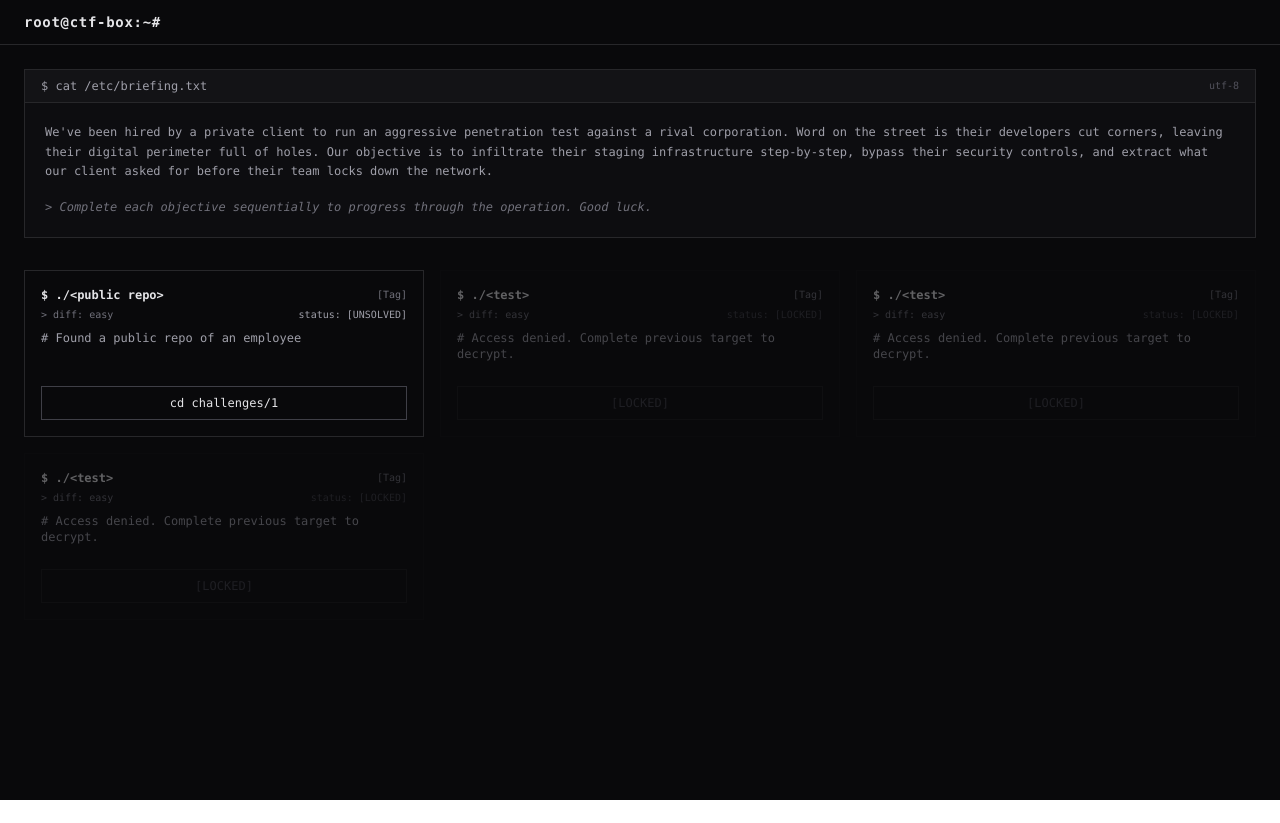
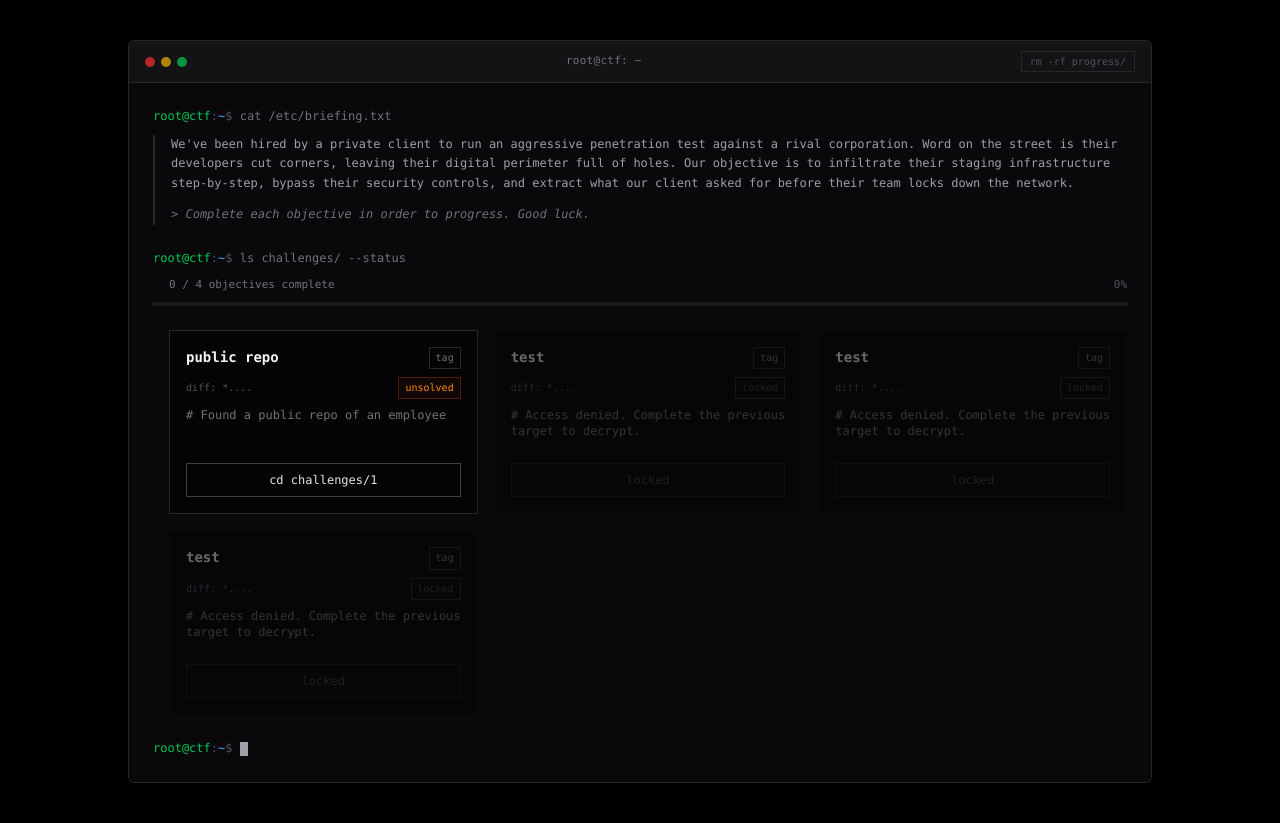
Before and after one commit to heshanthenura/ctf-box, a Next.js app in the folder platform/: page / in a window 1280 px wide. Before the commit the page ends 800 px from the top, so only its background shows below. Built offline with nearby package versions, Linux system fonts and the light colour scheme.

Commit message:
chore: change UI

```diff
--- a/platform/app/(pages)/challenges/[id]/page.tsx
+++ b/platform/app/(pages)/challenges/[id]/page.tsx
@@ -61,26 +61,30 @@ export default function ChallengePage() {
 
   if (!challenge) {
     return (
-      <div className="bg-zinc-950 text-zinc-100 min-h-screen w-full flex flex-col items-center font-mono overflow-x-hidden selection:bg-zinc-100 selection:text-zinc-950">
-        <nav className="border-b border-zinc-800 bg-zinc-950 w-full flex flex-col items-center py-3">
-          <div className="max-w-7xl w-full flex items-center justify-between px-6">
-            <h1 className="text-sm font-semibold tracking-wider text-zinc-200">
-              root@ctf-box:~#
-            </h1>
-
+      <div className="bg-black text-zinc-100 min-h-screen w-full overflow-x-hidden flex flex-col items-center font-mono selection:bg-zinc-100 selection:text-zinc-950 py-6 px-3 md:py-10">
+        <div className="max-w-5xl w-full border border-zinc-800 rounded-md bg-zinc-950 shadow-[0_0_40px_rgba(0,0,0,0.6)] overflow-hidden flex flex-col">
+          <div className="shrink-0 border-b border-zinc-800 bg-zinc-900/70 px-4 py-2.5 flex items-center gap-2">
+            <div className="flex items-center gap-1.5">
+              <span className="w-2.5 h-2.5 rounded-full bg-red-500/70" />
+              <span className="w-2.5 h-2.5 rounded-full bg-yellow-500/70" />
+              <span className="w-2.5 h-2.5 rounded-full bg-green-500/70" />
+            </div>
+            <span className="flex-1 text-center text-[11px] text-zinc-500 tracking-wide truncate px-2">
+              root@ctf: ~
+            </span>
             <Link
               href="/"
-              className="text-xs border border-zinc-700 text-zinc-200 hover:bg-zinc-900 py-1 px-3 transition-colors"
+              className="text-[10px] text-zinc-600 hover:text-zinc-200 border border-zinc-800 hover:border-zinc-600 px-2 py-0.5 transition-colors shrink-0"
             >
               cd ..
             </Link>
           </div>
-        </nav>
 
-        <div className="max-w-7xl w-full flex flex-col items-center flex-1 p-6 justify-center">
-          <p className="text-xs text-red-400">
-            Error: Challenge not found or connection lost.
+          <div className="p-4 md:p-6 text-xs min-w-0">
+            <p className="text-red-400">
+              &gt; Error: Challenge not found or connection lost.
             </p>
+          </div>
         </div>
       </div>
     );
@@ -91,37 +95,41 @@ export default function ChallengePage() {
 
   if (!isUnlocked) {
     return (
-      <div className="bg-zinc-950 text-zinc-100 min-h-screen w-full flex flex-col items-center font-mono overflow-x-hidden selection:bg-zinc-100 selection:text-zinc-950">
-        <nav className="border-b border-zinc-800 bg-zinc-950 w-full flex flex-col items-center py-3">
-          <div className="max-w-7xl w-full flex items-center justify-between px-6">
-            <h1 className="text-sm font-semibold tracking-wider text-zinc-200">
-              root@ctf-box:~/challenges/{challenge.id}#
-            </h1>
-
+      <div className="bg-black text-zinc-100 min-h-screen w-full overflow-x-hidden flex flex-col items-center font-mono selection:bg-zinc-100 selection:text-zinc-950 py-6 px-3 md:py-10">
+        <div className="max-w-5xl w-full border border-zinc-800 rounded-md bg-zinc-950 shadow-[0_0_40px_rgba(0,0,0,0.6)] overflow-hidden flex flex-col">
+          <div className="shrink-0 border-b border-zinc-800 bg-zinc-900/70 px-4 py-2.5 flex items-center gap-2">
+            <div className="flex items-center gap-1.5">
+              <span className="w-2.5 h-2.5 rounded-full bg-red-500/70" />
+              <span className="w-2.5 h-2.5 rounded-full bg-yellow-500/70" />
+              <span className="w-2.5 h-2.5 rounded-full bg-green-500/70" />
+            </div>
+            <span className="flex-1 text-center text-[11px] text-zinc-500 tracking-wide truncate px-2">
+              root@ctf: ~/challenges/{challenge.id}
+            </span>
             <Link
               href="/"
-              className="text-xs border border-zinc-700 text-zinc-200 hover:bg-zinc-900 py-1 px-3 transition-colors"
+              className="text-[10px] text-zinc-600 hover:text-zinc-200 border border-zinc-800 hover:border-zinc-600 px-2 py-0.5 transition-colors shrink-0"
             >
               cd ..
             </Link>
           </div>
-        </nav>
 
-        <div className="max-w-7xl w-full flex flex-col items-center flex-1 p-6 justify-center">
-          <div className="border border-zinc-800 bg-zinc-950 p-6 max-w-md w-full flex flex-col items-center gap-4 text-center">
-            <p className="text-xs text-zinc-500">[ACCESS_DENIED]</p>
+          <div className="p-4 md:p-6 text-xs min-w-0 flex flex-col items-center justify-center">
+            <div className="border border-zinc-800 bg-black/60 p-6 max-w-md w-full flex flex-col items-center gap-4 text-center">
+              <p className="text-zinc-500">[ACCESS_DENIED]</p>
 
-            <p className="text-xs text-zinc-400">
+              <p className="text-zinc-400">
                 Error: Previous stage must be completed before accessing this
                 sector.
               </p>
 
               <Link
                 href="/"
-              className="text-xs border border-zinc-700 text-zinc-200 hover:bg-zinc-900 py-2 px-4 transition-colors mt-2"
+                className="border border-zinc-700 text-zinc-200 hover:bg-zinc-900 py-2 px-4 transition-colors mt-2"
               >
                 cd ..
               </Link>
+            </div>
           </div>
         </div>
       </div>
@@ -158,25 +166,28 @@ export default function ChallengePage() {
   };
 
   return (
-    <div className="bg-zinc-950 text-zinc-100 min-h-screen w-full flex flex-col items-center font-mono overflow-x-hidden selection:bg-zinc-100 selection:text-zinc-950">
-      <nav className="border-b border-zinc-800 bg-zinc-950 w-full flex flex-col items-center py-3">
-        <div className="max-w-7xl w-full flex items-center justify-between px-6">
-          <h1 className="text-sm font-semibold tracking-wider text-zinc-200">
-            root@ctf-box:~/challenges/{challenge.id}#
-          </h1>
-
+    <div className="bg-black text-zinc-100 min-h-screen w-full overflow-x-hidden flex flex-col items-center font-mono selection:bg-zinc-100 selection:text-zinc-950 py-6 px-3 md:py-10">
+      <div className="max-w-5xl w-full border border-zinc-800 rounded-md bg-zinc-950 shadow-[0_0_40px_rgba(0,0,0,0.6)] overflow-hidden flex flex-col">
+        <div className="shrink-0 border-b border-zinc-800 bg-zinc-900/70 px-4 py-2.5 flex items-center gap-2">
+          <div className="flex items-center gap-1.5">
+            <span className="w-2.5 h-2.5 rounded-full bg-red-500/70" />
+            <span className="w-2.5 h-2.5 rounded-full bg-yellow-500/70" />
+            <span className="w-2.5 h-2.5 rounded-full bg-green-500/70" />
+          </div>
+          <span className="flex-1 text-center text-[11px] text-zinc-500 tracking-wide truncate px-2">
+            root@ctf: ~/challenges/{challenge.id}
+          </span>
           <Link
             href="/"
-            className="text-xs border border-zinc-700 text-zinc-200 hover:bg-zinc-900 py-1 px-3 transition-colors"
+            className="text-[10px] text-zinc-600 hover:text-zinc-200 border border-zinc-800 hover:border-zinc-600 px-2 py-0.5 transition-colors shrink-0"
           >
             cd ..
           </Link>
         </div>
-      </nav>
 
-      <div className="max-w-7xl w-full flex flex-col items-center flex-1 p-6">
+        <div className="p-4 md:p-6 text-xs min-w-0">
           <div
-          className={`border bg-zinc-950 p-6 max-w-2xl w-full flex flex-col gap-4 relative min-w-0 ${
+            className={`border bg-black/60 p-6 max-w-2xl w-full flex flex-col gap-4 relative min-w-0 mx-auto ${
               challenge.completed
                 ? "border-zinc-300 shadow-[0_0_15px_rgba(255,255,255,0.05)]"
                 : "border-zinc-800"
@@ -283,5 +294,6 @@ export default function ChallengePage() {
         </div>
       </div>
       </div>
+    </div>
   );
 }
--- a/platform/app/context/ChallengesProvider.tsx
+++ b/platform/app/context/ChallengesProvider.tsx
@@ -14,6 +14,7 @@ import {
 interface ChallengesContextType {
   challenges: ChallengeType[];
   completeChallenge: (id: number) => void;
+  resetProgress: () => void;
   isLoaded: boolean;
 }
 
@@ -69,11 +70,21 @@ export function ChallengesProvider({ children }: { children: ReactNode }) {
     );
   };
 
+  const resetProgress = () => {
+    try {
+      localStorage.clear();
+    } catch (error) {
+      console.error("Failed to clear localStorage:", error);
+    }
+    setChallenges(initialChallenges);
+  };
+
   return (
     <ChallengesContext.Provider
       value={{
         challenges,
         completeChallenge,
+        resetProgress,
         isLoaded,
       }}
     >
--- a/platform/app/globals.css
+++ b/platform/app/globals.css
@@ -5,4 +5,21 @@ body {
     margin: 0;
     padding: 0;
     box-sizing: border-box;
+    overflow-x: hidden;
+    max-width: 100vw;
 }
+
+@keyframes blink {
+    0%,
+    49% {
+        opacity: 1;
+    }
+    50%,
+    100% {
+        opacity: 0;
+    }
+}
+
+.cursor-blink {
+    animation: blink 1s step-end infinite;
+}
--- a/platform/app/page.tsx
+++ b/platform/app/page.tsx
@@ -4,26 +4,61 @@ import Link from "next/link";
 import { useChallenges } from "@/app/context/ChallengesProvider";
 import { ChallengeType } from "@/app/libs/challenges";
 
+const DIFFICULTY_STARS: Record<string, number> = {
+  EASY: 1,
+  MEDIUM: 3,
+  HARD: 4,
+  INSANE: 5,
+};
+
+function difficultyStars(difficulty: string) {
+  const filled = DIFFICULTY_STARS[difficulty.toUpperCase()] ?? 1;
+  return "*".repeat(filled) + ".".repeat(5 - filled);
+}
+
 export default function Home() {
-  const { challenges } = useChallenges();
+  const { challenges, resetProgress } = useChallenges();
+  const completedCount = challenges.filter((c) => c.completed).length;
+
+  const handleReset = () => {
+    if (
+      window.confirm(
+        "Reset all progress? This clears local storage and cannot be undone.",
+      )
+    ) {
+      resetProgress();
+    }
+  };
 
   return (
-    <div className="bg-zinc-950 text-zinc-100 min-h-screen w-dvw flex flex-col items-center font-mono selection:bg-zinc-100 selection:text-zinc-950">
-      <nav className="border-b border-zinc-800 bg-zinc-950 w-full flex flex-col items-center py-3">
-        <div className="max-w-7xl w-full flex items-center px-6">
-          <h1 className="text-sm font-semibold tracking-wider text-zinc-200">
-            root@ctf-box:~#
-          </h1>
+    <div className="bg-black text-zinc-100 min-h-screen w-full overflow-x-hidden flex flex-col items-center font-mono selection:bg-zinc-100 selection:text-zinc-950 py-6 px-3 md:py-10">
+      <div className="max-w-5xl w-full border border-zinc-800 rounded-md bg-zinc-950 shadow-[0_0_40px_rgba(0,0,0,0.6)] overflow-hidden flex flex-col">
+        <div className="shrink-0 border-b border-zinc-800 bg-zinc-900/70 px-4 py-2.5 flex items-center gap-2">
+          <div className="flex items-center gap-1.5">
+            <span className="w-2.5 h-2.5 rounded-full bg-red-500/70" />
+            <span className="w-2.5 h-2.5 rounded-full bg-yellow-500/70" />
+            <span className="w-2.5 h-2.5 rounded-full bg-green-500/70" />
           </div>
-      </nav>
-      <div className="max-w-7xl w-full flex flex-col items-center flex-1 p-6">
-        <div className="w-full border border-zinc-800 bg-zinc-900/30 mb-8 text-xs">
-          <div className="border-b border-zinc-800 bg-zinc-900/60 px-4 py-2 flex items-center justify-between text-zinc-400">
-            <span>$ cat /etc/briefing.txt</span>
-            <span className="text-[10px] text-zinc-600">utf-8</span>
+          <span className="flex-1 text-center text-[11px] text-zinc-500 tracking-wide truncate px-2">
+            root@ctf: ~
+          </span>
+          <button
+            onClick={handleReset}
+            className="text-[10px] text-zinc-600 hover:text-red-400 border border-zinc-800 hover:border-red-900/60 px-2 py-0.5 transition-colors shrink-0"
+          >
+            rm -rf progress/
+          </button>
         </div>
-          <div className="p-5 space-y-3 leading-relaxed text-zinc-300">
-            <p className="text-zinc-400">
+
+        <div className="p-4 md:p-6 text-xs leading-relaxed min-w-0">
+          <p className="text-zinc-500">
+            <span className="text-green-500">root@ctf</span>
+            <span className="text-zinc-600">:</span>
+            <span className="text-blue-400">~</span>
+            <span className="text-zinc-600">$</span> cat /etc/briefing.txt
+          </p>
+          <div className="mt-2 mb-6 pl-0 space-y-3 text-zinc-400 border-l-2 border-zinc-800 pl-4">
+            <p>
               We&apos;ve been hired by a private client to run an aggressive
               penetration test against a rival corporation. Word on the street
               is their developers cut corners, leaving their digital perimeter
@@ -32,21 +67,43 @@ export default function Home() {
               extract what our client asked for before their team locks down the
               network.
             </p>
-            <p className="text-zinc-500 italic pt-1">
-              &gt; Complete each objective sequentially to progress through the
-              operation. Good luck.
+            <p className="text-zinc-500 italic">
+              &gt; Complete each objective in order to progress. Good luck.
             </p>
           </div>
+
+          <p className="text-zinc-500">
+            <span className="text-green-500">root@ctf</span>
+            <span className="text-zinc-600">:</span>
+            <span className="text-blue-400">~</span>
+            <span className="text-zinc-600">$</span> ls challenges/ --status
+          </p>
+          <div className="mt-2 mb-2 pl-4 flex items-center justify-between text-[11px] text-zinc-500">
+            <span>
+              {completedCount} / {challenges.length} objectives complete
+            </span>
+            <span className="text-zinc-600">
+              {Math.round((completedCount / challenges.length) * 100)}%
+            </span>
+          </div>
+          <div className="mb-6 pl-4 w-full h-1 bg-zinc-900">
+            <div
+              className="h-full bg-green-500/80 transition-all"
+              style={{
+                width: `${(completedCount / challenges.length) * 100}%`,
+              }}
+            />
           </div>
 
-        <div className="w-full grid grid-cols-1 md:grid-cols-3 gap-4">
+          <div className="pl-4 w-full grid grid-cols-1 md:grid-cols-3 gap-4 min-w-0">
             {challenges.map((challenge: ChallengeType, index: number) => {
-            const isUnlocked = index === 0 || challenges[index - 1].completed;
+              const isUnlocked =
+                index === 0 || challenges[index - 1].completed;
 
               return (
                 <div
                   key={challenge.id}
-                className={`border bg-zinc-950 p-4 flex flex-col justify-between gap-4 overflow-hidden relative group transition-colors ${
+                  className={`border bg-black/60 p-4 flex flex-col justify-between gap-4 overflow-hidden relative group transition-colors min-w-0 ${
                     !isUnlocked
                       ? "border-zinc-900/40 opacity-40"
                       : challenge.completed
@@ -55,38 +112,39 @@ export default function Home() {
                   }`}
                 >
                   <div className="min-w-0">
-                  <div className="flex items-start justify-between gap-2 mb-1">
-                    <h1 className="text-xs font-bold text-zinc-200 truncate">
-                      $ ./&lt;{challenge.title.toLowerCase()}&gt;
+                    <div className="flex items-start justify-between gap-2 mb-2">
+                      <h1 className="text-sm font-semibold text-zinc-100 truncate">
+                        {challenge.title.toLowerCase()}
                       </h1>
-                    <span className="text-[10px] text-zinc-500 shrink-0">
-                      [{challenge.tag}]
+                      <span className="text-[10px] text-zinc-500 border border-zinc-800 px-1.5 py-0.5 shrink-0">
+                        {challenge.tag.toLowerCase()}
                       </span>
                     </div>
-                  <div className="flex items-center justify-between text-[10px] text-zinc-500 mb-2">
-                    <span>&gt; diff: {challenge.difficulty.toLowerCase()}</span>
+                    <div className="flex items-center justify-between text-[10px] mb-2">
+                      <span className="text-zinc-600">
+                        diff: {difficultyStars(challenge.difficulty)}
+                      </span>
                       <span
-                      className={
+                        className={`border px-1.5 py-0.5 ${
                           !isUnlocked
-                          ? "text-zinc-700"
+                            ? "border-zinc-800 text-zinc-700"
                             : challenge.completed
-                            ? "text-zinc-100 font-bold"
-                            : "text-zinc-400"
-                      }
+                              ? "border-emerald-900/60 text-emerald-400 bg-emerald-950/20"
+                              : "border-orange-900/60 text-orange-400 bg-orange-950/20"
+                        }`}
                       >
-                      status:{" "}
                         {!isUnlocked
-                        ? "[LOCKED]"
+                          ? "locked"
                           : challenge.completed
-                          ? "[SOLVED]"
-                          : "[UNSOLVED]"}
+                            ? "solved"
+                            : "unsolved"}
                       </span>
                     </div>
-                  <p className="text-xs text-zinc-400 mb-2 wrap-break-words">
+                    <p className="text-xs text-zinc-500 mb-2 wrap-break-words">
                       #{" "}
                       {isUnlocked
                         ? challenge.preview_description
-                      : "Access denied. Complete previous target to decrypt."}
+                        : "Access denied. Complete the previous target to decrypt."}
                     </p>
                   </div>
 
@@ -99,13 +157,22 @@ export default function Home() {
                     </Link>
                   ) : (
                     <div className="text-xs border border-zinc-900 text-zinc-700 py-2 px-3 text-center cursor-not-allowed shrink-0">
-                    [LOCKED]
+                      locked
                     </div>
                   )}
                 </div>
               );
             })}
           </div>
+
+          <p className="mt-6 text-zinc-500">
+            <span className="text-green-500">root@ctf</span>
+            <span className="text-zinc-600">:</span>
+            <span className="text-blue-400">~</span>
+            <span className="text-zinc-600">$</span>{" "}
+            <span className="inline-block w-2 h-3.5 bg-zinc-400 cursor-blink align-middle" />
+          </p>
+        </div>
       </div>
     </div>
   );
```
Lines whose indentation alone changed are shown as unchanged.
